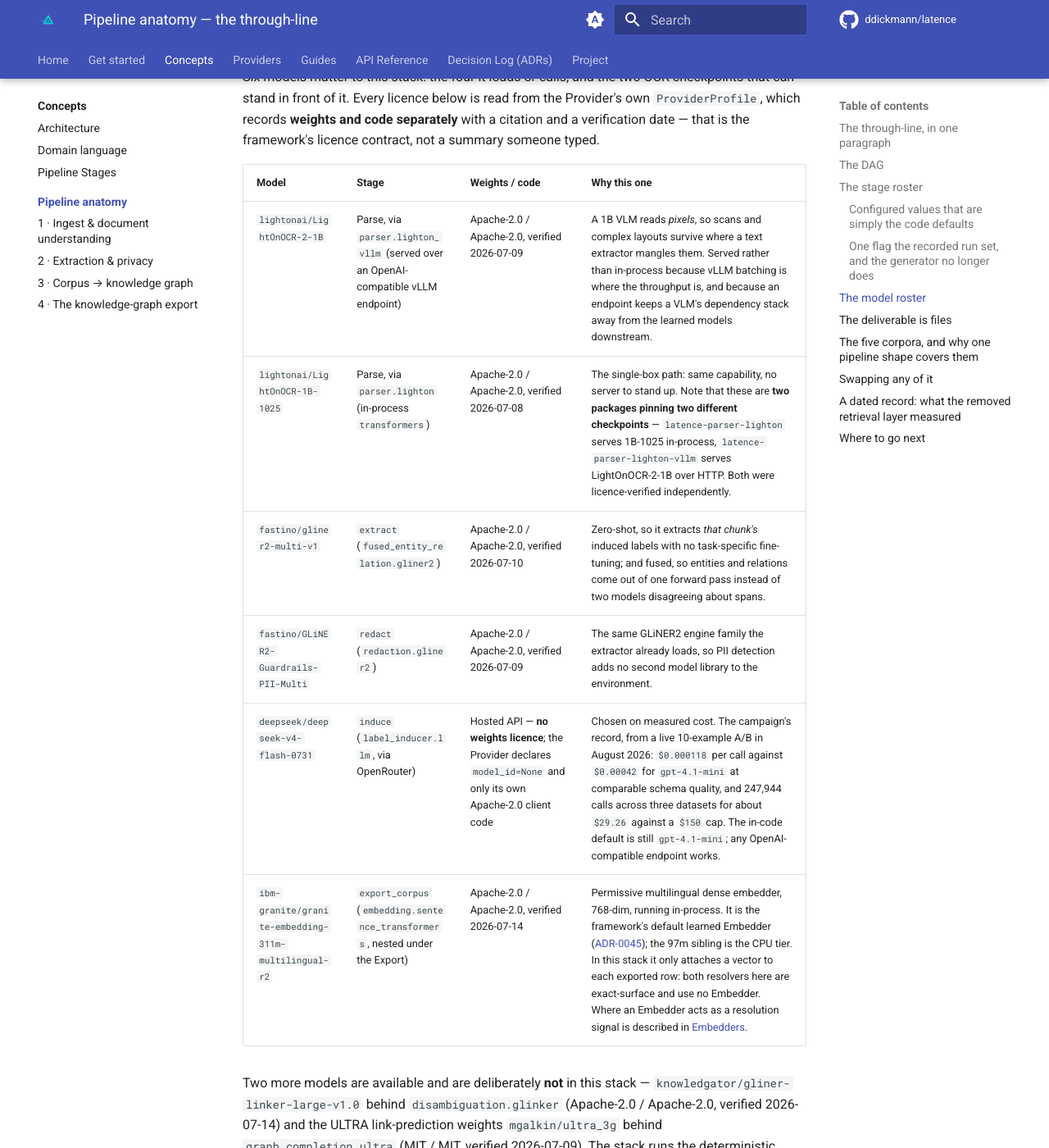
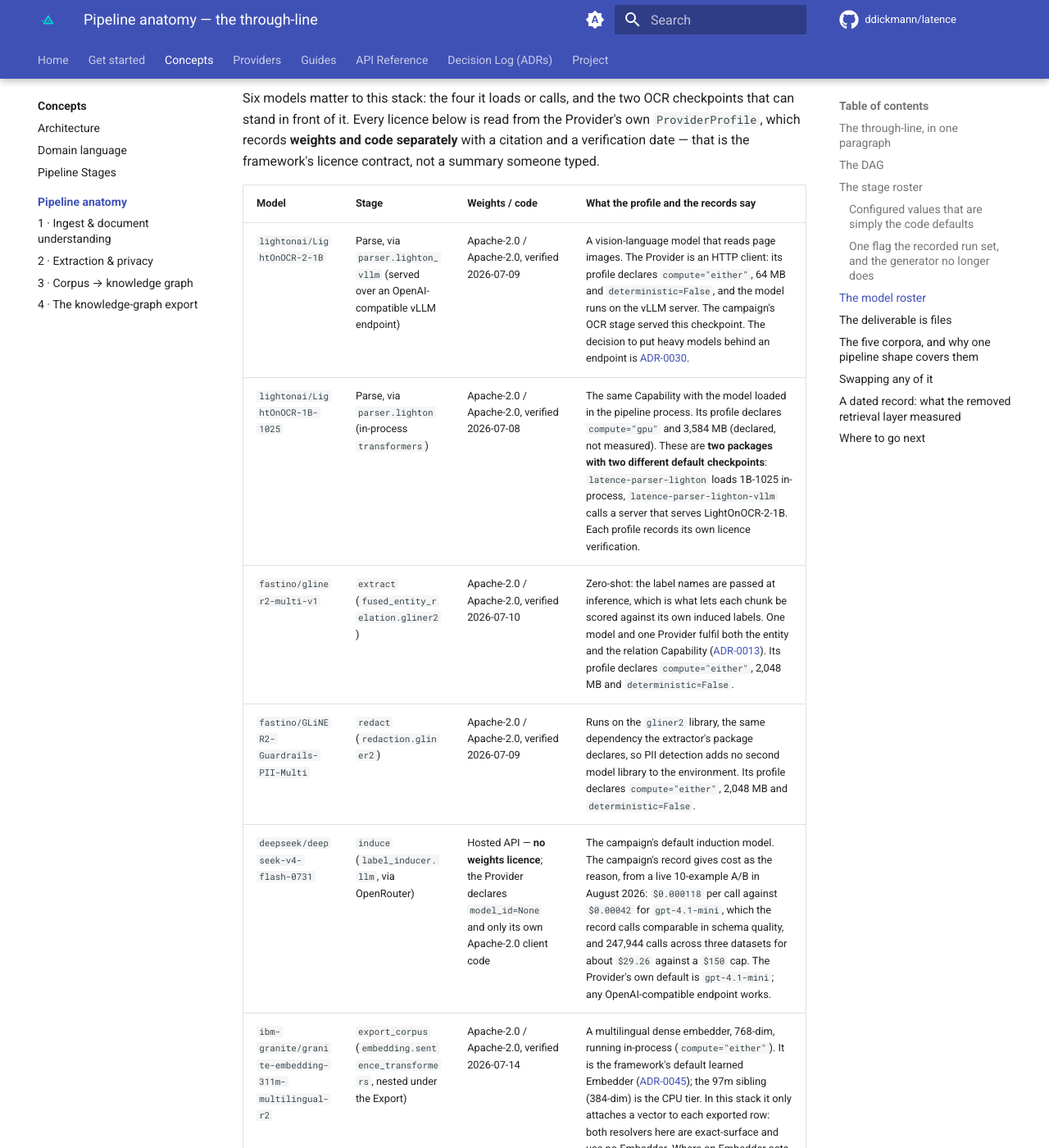
Before and after one commit to ddickmann/latence, an MkDocs documentation site: the page built from docs/anatomy/index.md, in a window 1280 px wide and 1400 px high, scrolled down 4525 px. Shown: the whole window at 82% size. Built offline with MkDocs 1.6.1 and Material for MkDocs 9.7.7, drawn with Linux system fonts in a browser that asks for light colours; comment, search, counter and statistics services are not loaded; some of the changed text lies outside the part shown.

Commit message:
anatomy index: replace model and corpus rationale with checkable facts
The 'why this one' column gave reasons the tree does not record. Each
cell now states what the Provider's profile declares, what the
campaign's records say, and the ADR that holds the decision. The
licences and verification dates were already right.

The corpus descriptions now say what the acquisition plan fetches and
how the stages read it. 'Page images' and the layout and quality
adjectives are gone.

The Gemma sentence follows the licence register: one restricted family,
not a default, and no Provider backed by it.

Two more statements are corrected: the extractor makes one native call
per slot, not one forward pass for both, and the committed pipeline
files fail to load because of their enrich Stage.

```diff
--- a/docs/anatomy/index.md
+++ b/docs/anatomy/index.md
@@ -15,8 +15,9 @@ The campaign itself ran in August 2026, on an earlier form of this pipeline that
 parts: Context Enrichment, hyperedges with graph features, and a BM25 export. They were removed by
 [ADR-0068](../adr/0068-query-time-retrieval-tooling-is-removed-embedders-stay-only-as-a-resolution-signal.md).
 The five pipeline files committed under `benchmark/sota-campaign/stages/s3-pipeline/pipelines/`
-are the record of that run and still name those parts, so the current code rejects them; the
-generator emits the shape described here. Every count on this page that comes from the campaign
+are the record of that run and still name those parts. The current code does not load them:
+their `enrich` Stage names a Capability that no longer exists. The generator emits the shape
+described here. Every count on this page that comes from the campaign
 is marked as a record of that run.
 
 ---
@@ -107,7 +108,7 @@ wait for the graph: the two exports are independent branches.
 | 4 | `chunk` | `chunk` | `chunk.markdown` | `ChunkRecord`s at `max_tokens: 640`, `overlap_tokens: 80`, `min_tokens: 8`, each carrying its half-open character span in the parsed markdown |
 | 5 | `content_screen` | `content_screening` | `screening.content_keyword` | the chunk stream with prompt-injection and harmful-content hits flagged (flag-only by default), plus per-record findings for the Quality Report |
 | 5b | `induce` *(uda, ohr_bench, vidoseek)* | `schema_induction` | `label_inducer.llm` | each chunk stamped with its own induced entity / relation / PII label set — `granularity: chunk`, `max_labels: 40`, `temperature: 0.0`, `max_concurrency: 32` |
-| 6 | `extract` | `fused_entity_relation` | `fused_entity_relation.gliner2` | `EntityMention` **and** `RelationMention` records from one forward pass, `threshold: 0.5`, offsets mapped back to the original document |
+| 6 | `extract` | `fused_entity_relation` | `fused_entity_relation.gliner2` | `EntityMention` **and** `RelationMention` records from one Provider and one model, `threshold: 0.5`, offsets mapped back to the original document |
 | 7 | `redact` | `redaction` | `redaction.gliner2` | each chunk's `masked_content` + `pii_spans`; `guardrails: true` |
 | 8 | `profiling` | `profiling` | `profiling.statistical` | `FeatureRecord`s: per-document density / readability / Zipf / compression, plus corpus-level entity frequency and co-occurrence |
 | 9 | `consolidate_types` | `type_consolidation` | `type_consolidation.exact_surface` | every mention and relation relabelled onto one canonical type vocabulary, with the raw induced label kept for audit |
@@ -157,14 +158,14 @@ can stand in front of it. Every licence below is read from the Provider's own `P
 which records **weights and code separately** with a citation and a verification date — that is
 the framework's licence contract, not a summary someone typed.
 
-| Model | Stage | Weights / code | Why this one |
+| Model | Stage | Weights / code | What the profile and the records say |
 |---|---|---|---|
-| `lightonai/LightOnOCR-2-1B` | Parse, via `parser.lighton_vllm` (served over an OpenAI-compatible vLLM endpoint) | Apache-2.0 / Apache-2.0, verified 2026-07-09 | A 1B VLM reads *pixels*, so scans and complex layouts survive where a text extractor mangles them. Served rather than in-process because vLLM batching is where the throughput is, and because an endpoint keeps a VLM's dependency stack away from the learned models downstream. |
-| `lightonai/LightOnOCR-1B-1025` | Parse, via `parser.lighton` (in-process `transformers`) | Apache-2.0 / Apache-2.0, verified 2026-07-08 | The single-box path: same capability, no server to stand up. Note that these are **two packages pinning two different checkpoints** — `latence-parser-lighton` serves 1B-1025 in-process, `latence-parser-lighton-vllm` serves LightOnOCR-2-1B over HTTP. Both were licence-verified independently. |
-| `fastino/gliner2-multi-v1` | `extract` (`fused_entity_relation.gliner2`) | Apache-2.0 / Apache-2.0, verified 2026-07-10 | Zero-shot, so it extracts *that chunk's* induced labels with no task-specific fine-tuning; and fused, so entities and relations come out of one forward pass instead of two models disagreeing about spans. |
-| `fastino/GLiNER2-Guardrails-PII-Multi` | `redact` (`redaction.gliner2`) | Apache-2.0 / Apache-2.0, verified 2026-07-09 | The same GLiNER2 engine family the extractor already loads, so PII detection adds no second model library to the environment. |
-| `deepseek/deepseek-v4-flash-0731` | `induce` (`label_inducer.llm`, via OpenRouter) | Hosted API — **no weights licence**; the Provider declares `model_id=None` and only its own Apache-2.0 client code | Chosen on measured cost. The campaign's record, from a live 10-example A/B in August 2026: `$0.000118` per call against `$0.00042` for `gpt-4.1-mini` at comparable schema quality, and 247,944 calls across three datasets for about `$29.26` against a `$150` cap. The in-code default is still `gpt-4.1-mini`; any OpenAI-compatible endpoint works. |
-| `ibm-granite/granite-embedding-311m-multilingual-r2` | `export_corpus` (`embedding.sentence_transformers`, nested under the Export) | Apache-2.0 / Apache-2.0, verified 2026-07-14 | Permissive multilingual dense embedder, 768-dim, running in-process. It is the framework's default learned Embedder ([ADR-0045](../adr/0045-granite-r2-default-embedder-gpu-311m-fa2-bf16-cpu-97m.md)); the 97m sibling is the CPU tier. In this stack it only attaches a vector to each exported row: both resolvers here are exact-surface and use no Embedder. Where an Embedder acts as a resolution signal is described in [Embedders](../embedders.md). |
+| `lightonai/LightOnOCR-2-1B` | Parse, via `parser.lighton_vllm` (served over an OpenAI-compatible vLLM endpoint) | Apache-2.0 / Apache-2.0, verified 2026-07-09 | A vision-language model that reads page images. The Provider is an HTTP client: its profile declares `compute="either"`, 64 MB and `deterministic=False`, and the model runs on the vLLM server. The campaign's OCR stage served this checkpoint. The decision to put heavy models behind an endpoint is [ADR-0030](../adr/0030-performance-path-endpoint-providers-and-second-runner-adapter.md). |
+| `lightonai/LightOnOCR-1B-1025` | Parse, via `parser.lighton` (in-process `transformers`) | Apache-2.0 / Apache-2.0, verified 2026-07-08 | The same Capability with the model loaded in the pipeline process. Its profile declares `compute="gpu"` and 3,584 MB (declared, not measured). These are **two packages with two different default checkpoints**: `latence-parser-lighton` loads 1B-1025 in-process, `latence-parser-lighton-vllm` calls a server that serves LightOnOCR-2-1B. Each profile records its own licence verification. |
+| `fastino/gliner2-multi-v1` | `extract` (`fused_entity_relation.gliner2`) | Apache-2.0 / Apache-2.0, verified 2026-07-10 | Zero-shot: the label names are passed at inference, which is what lets each chunk be scored against its own induced labels. One model and one Provider fulfil both the entity and the relation Capability ([ADR-0013](../adr/0013-relation-extraction-provider-chosen-empirically-fused-capability-allowed.md)). Its profile declares `compute="either"`, 2,048 MB and `deterministic=False`. |
+| `fastino/GLiNER2-Guardrails-PII-Multi` | `redact` (`redaction.gliner2`) | Apache-2.0 / Apache-2.0, verified 2026-07-09 | Runs on the `gliner2` library, the same dependency the extractor's package declares, so PII detection adds no second model library to the environment. Its profile declares `compute="either"`, 2,048 MB and `deterministic=False`. |
+| `deepseek/deepseek-v4-flash-0731` | `induce` (`label_inducer.llm`, via OpenRouter) | Hosted API — **no weights licence**; the Provider declares `model_id=None` and only its own Apache-2.0 client code | The campaign's default induction model. The campaign's record gives cost as the reason, from a live 10-example A/B in August 2026: `$0.000118` per call against `$0.00042` for `gpt-4.1-mini`, which the record calls comparable in schema quality, and 247,944 calls across three datasets for about `$29.26` against a `$150` cap. The Provider's own default is `gpt-4.1-mini`; any OpenAI-compatible endpoint works. |
+| `ibm-granite/granite-embedding-311m-multilingual-r2` | `export_corpus` (`embedding.sentence_transformers`, nested under the Export) | Apache-2.0 / Apache-2.0, verified 2026-07-14 | A multilingual dense embedder, 768-dim, running in-process (`compute="either"`). It is the framework's default learned Embedder ([ADR-0045](../adr/0045-granite-r2-default-embedder-gpu-311m-fa2-bf16-cpu-97m.md)); the 97m sibling (384-dim) is the CPU tier. In this stack it only attaches a vector to each exported row: both resolvers here are exact-surface and use no Embedder. Where an Embedder acts as a resolution signal is described in [Embedders](../embedders.md). |
 
 Two more models are available and are deliberately **not** in this stack —
 `knowledgator/gliner-linker-large-v1.0` behind `disambiguation.glinker` (Apache-2.0 / Apache-2.0,
@@ -181,9 +182,11 @@ of the DAG.
 
 **The licence discipline, stated once.** Default reference Providers must have permissive
 weights *and* permissive code, verified separately and recorded before they ship
-([ADR-0012](../adr/0012-permissive-only-reference-providers-gemma-opt-in.md)). The one
-restricted-licence family in the ecosystem — Gemma — is explicitly non-default and opt-in,
-because its flow-down obligations bind every downstream recipient. The framework's own
+([ADR-0012](../adr/0012-permissive-only-reference-providers-gemma-opt-in.md)). The licence
+register lists one model family whose weights licence is restricted, Gemma
+(`google/embeddinggemma-300m`). It is not a default, and no Provider in this repository is
+backed by it. The Gemma licence is not OSI open-source and carries a flow-down obligation: every
+downstream recipient must be bound to its use restrictions. The framework's own
 outbound licence is Apache-2.0
 ([ADR-0063](../adr/0063-relicence-to-apache-2-0.md)); `NOTICE` carries the full provenance.
 
@@ -214,15 +217,15 @@ vendor's store, and a downstream consumer needs no framework code to read any of
 These are the corpora of the August 2026 campaign. The document and chunk counts are that run's
 record (`benchmark/sota-campaign/stages/s3-pipeline/metrics.json`).
 
-| corpus | what it actually is | schema | documents | chunks |
+| corpus | what it is | schema | documents | chunks |
 |---|---|---|---:|---:|
-| `vidoseek` | page-image PDFs — long visual pages, the hardest layout | induced | 292 | 2,434 |
-| `ohr_bench` | an OCR benchmark: textbooks, administrative scans, mixed quality | induced | 1,261 | 13,909 |
-| `uda` | long enterprise documents — financial filings and papers, the scale case | induced | 1,917 | 220,129 |
-| `multihop_rag` | born-digital news text | hand-authored | 609 | 3,264 |
-| `wiki2multihop` | born-digital Wikipedia paragraphs, many small documents | hand-authored | 56,687 | 57,812 |
+| `vidoseek` | the source PDFs of the ViDoSeek dataset, read through OCR | induced | 292 | 2,434 |
+| `ohr_bench` | the PDFs of the OHR-Bench dataset, read through OCR; research-only licence | induced | 1,261 | 13,909 |
+| `uda` | the financial and academic-paper documents of UDA (its FinHybrid and PaperTab subsets, the financial part capped at 150 documents), read through OCR; the largest of the five by chunks | induced | 1,917 | 220,129 |
+| `multihop_rag` | the news articles of MultiHop-RAG, as text | hand-authored | 609 | 3,264 |
+| `wiki2multihop` | the Wikipedia-derived context paragraphs of 2WikiMultihopQA's dev split, one document per distinct paragraph | hand-authored | 56,687 | 57,812 |
 
-Three of the five arrive as PDFs or page images; two arrive as text. They nevertheless run
+Three of the five arrive as PDFs; two arrive as text. They nevertheless run
 **the same pipeline**, for two reasons.
 
 First, the format difference is absorbed *by the Parse Capability*, not by the pipeline shape.
```
